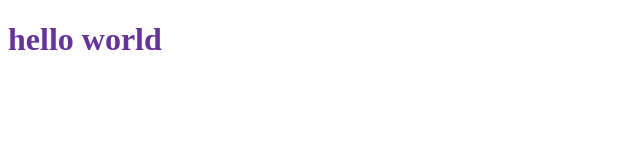
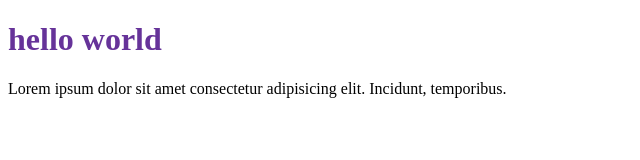
Before and after one commit to MirzokhitoffM/one-repository, a plain HTML site: page index.html in a window 1280 px wide. Shown: the whole page, without its empty margins (0-640 px from the left). Drawn offline with Linux system fonts and the light colour scheme.

Commit message:
githubga ulaymiz

```diff
--- a/index.html
+++ b/index.html
@@ -10,5 +10,8 @@
     <h1>
         hello world
     </h1>
+    <p>
+        Lorem ipsum dolor sit amet consectetur adipisicing elit. Incidunt, temporibus.
+    </p>
 </body>
 </html>
```
